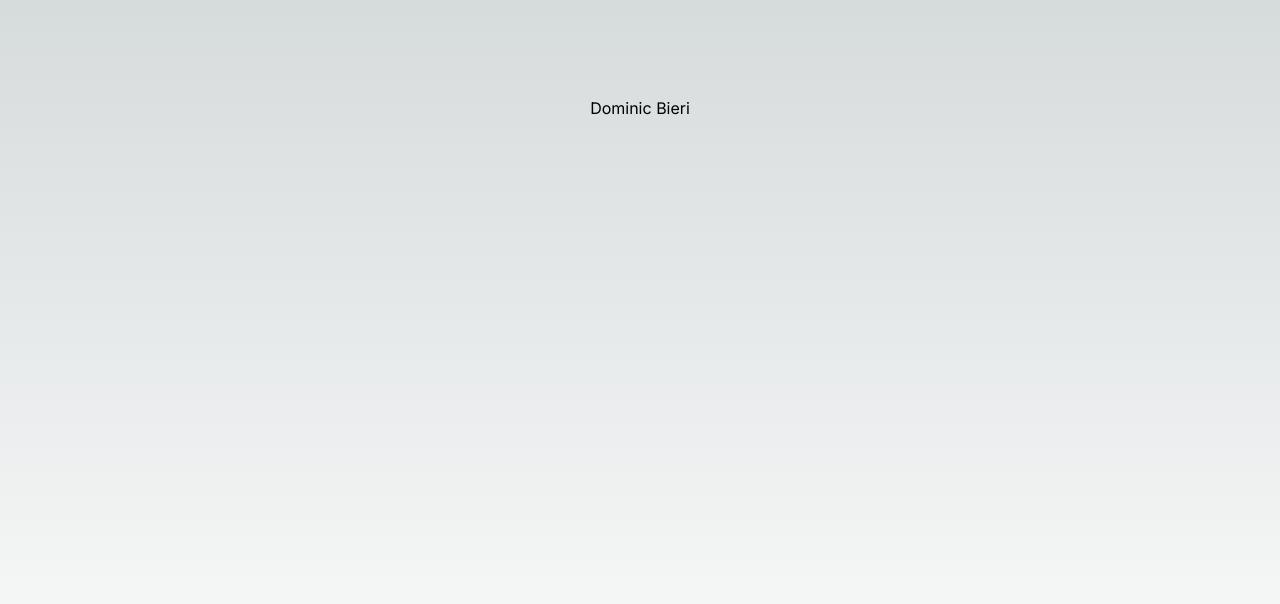
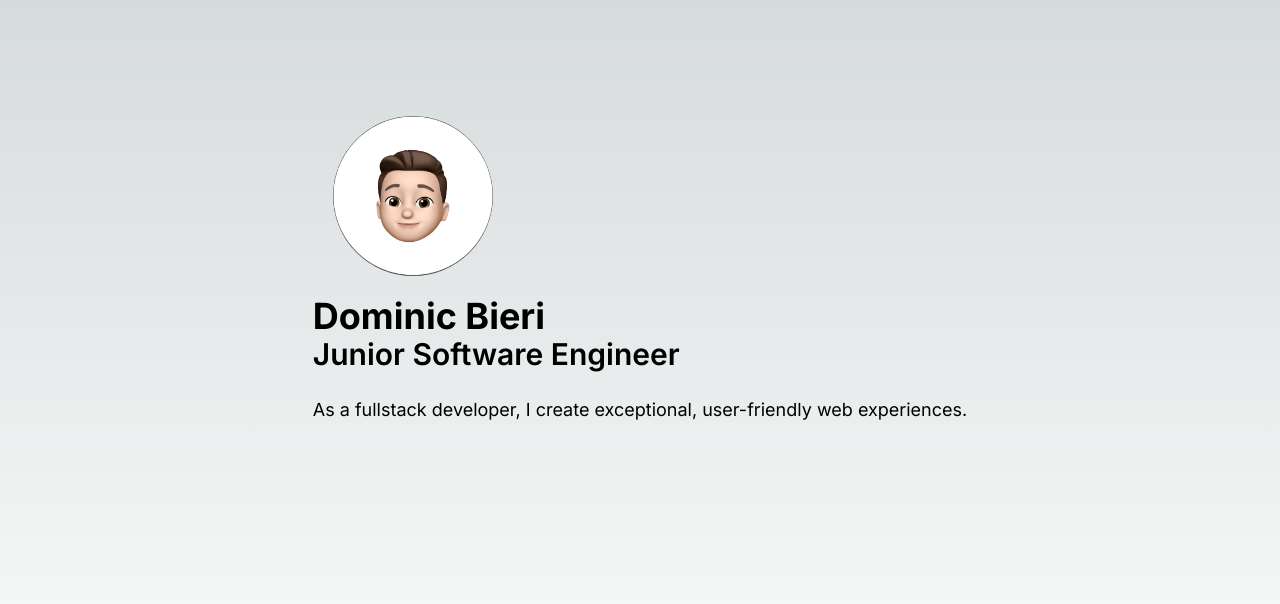
Before and after one commit to dominic-bieri/dominic-bieri-website, a Next.js app: page / in a window 1280 px wide. Shown: the top 604 px of the page. Built offline with nearby package versions, Linux system fonts and the light colour scheme.

Commit message:
description component added

```diff
--- a/src/app/layout.tsx
+++ b/src/app/layout.tsx
@@ -2,7 +2,9 @@ import type { Metadata } from 'next'
 import { Inter } from 'next/font/google'
 import './globals.css'
 
-const inter = Inter({ subsets: ['latin'] })
+const inter = Inter({
+  subsets: ['latin']
+})
 
 export const metadata: Metadata = {
   title: 'Dominic Bieri',
--- a/src/app/page.tsx
+++ b/src/app/page.tsx
@@ -1,7 +1,9 @@
+import DescriptionComponent from "@/components/DescriptionComponent";
+
 export default function Home() {
   return (
     <main className="flex min-h-screen flex-col items-center justify-between p-24">
-      <h1>Dominic Bieri</h1>
+      <DescriptionComponent />
     </main>
-  )
+  );
 }
--- /dev/null
+++ b/src/components/DescriptionComponent.tsx
@@ -0,0 +1,22 @@
+import Image from "next/image";
+
+export default function DescriptionComponent() {
+  return (
+    <div className="mx-auto">
+      <div className="flex m-5 items-center">
+        <Image
+          width={1000}
+          height={1000}
+          className="w-40 h-40 rounded-full"
+          src="/profile_picture.jpg"
+          alt="Profile Picture"
+        />
+      </div>
+      <h2 className="text-4xl font-bold">Dominic Bieri</h2>
+      <h3 className="text-3xl font-semibold">Junior Software Engineer</h3>
+      <p className="mt-6 w-auto text-lg">
+        As a fullstack developer, I create exceptional, user-friendly web experiences.
+      </p>
+    </div>
+  );
+}
```
